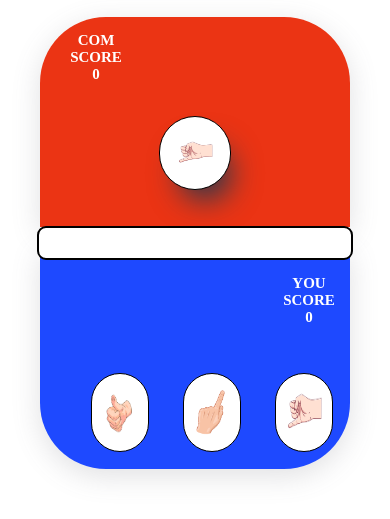
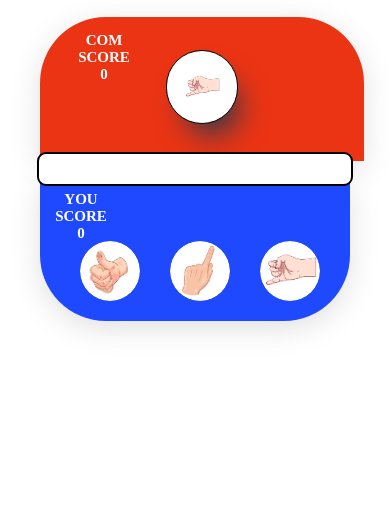
Before and after one commit to KoHaCo4/game-suit, a plain HTML site: page index.html in a window 390 px wide. Shown: the part 59-578 px from the top of the page. Drawn offline with Linux system fonts and the light colour scheme.

Commit message:
mengatur ulang css

```diff
--- a/index.html
+++ b/index.html
@@ -14,7 +14,7 @@
           <h2>COM SCORE</h2>
           <h2>0</h2>
         </div>
-        <img src="img/semut.png" alt="" class="img_comp" />
+        <img src="img/semut.png" alt="" class="img-comp" />
       </div>
       <div class="hasil"></div>
       <div class="player">
--- a/main.css
+++ b/main.css
@@ -40,6 +40,7 @@ h1 {
 }
 
 .comp {
+  width: 79%;
   background-color: rgb(235, 52, 20);
   margin: 0 100px;
   border-top-right-radius: 66px;
@@ -47,32 +48,43 @@ h1 {
   box-shadow: rgba(100, 100, 111, 0.2) 0px 7px 29px 0px;
 }
 
+/* .img-comp {
+  width: 120px;
+  height: 120px;
+  justify-content: center;
+  align-items: center;
+  overflow: hidden;
+} */
+
 .comp div {
   color: white;
   padding-top: 15px;
   padding-left: 25px;
   width: 20%;
+  position: absolute;
 }
 
-.img_comp {
+.img-comp {
   background-color: white;
-  width: 140px;
-  height: 230px;
-  margin: 25px 25px;
-  /* padding: 50px 15px; */
+  width: 120px;
+  height: 120px;
+  margin: 10%;
+  padding: 0;
+  object-fit: contain;
   border: 1px solid;
   border-radius: 99999px;
   box-shadow: rgb(38, 57, 77) 10px 20px 30px -10px;
 }
 
 .hasil {
-  width: 120px;
+  width: 140px;
   height: 50px;
   margin: auto;
   padding: auto;
   font-size: large;
   font-weight: 600;
-  top: 50%;
+  margin-top: -30px;
+  top: 60%;
   left: 50%;
   transform: translate(-50%, -50%);
   position: absolute;
@@ -82,21 +94,24 @@ h1 {
   justify-content: center;
   align-items: center;
   background-color: white;
+  z-index: 10;
 }
 
 .player {
+  position: relative;
   background-color: rgb(30, 73, 255);
   padding-top: 10px;
   margin: 20px 100px;
-  justify-items: end;
   box-shadow: rgba(100, 100, 111, 0.2) 0px 7px 29px 0px;
   border-bottom-left-radius: 66px;
   border-bottom-right-radius: 66px;
 }
 
 .player div {
+  position: absolute;
   color: white;
-  margin-right: 10px;
+  padding: 0;
+  margin: 10px;
   width: 20%;
 }
 
@@ -110,20 +125,27 @@ h1 {
 
 .player ul li {
   display: flex;
-  margin: 30px;
+  justify-content: center;
+  align-items: center;
+  width: 120px;
+  height: 120px;
+  margin: 50px;
+  border-radius: 99px;
+  overflow: hidden;
 }
 
 .player ul li img {
   background-color: white;
-  width: 100px;
-  margin: 10px 25px;
-  padding: 40px 20px;
-  border: 1px solid;
-  border-radius: 99999px;
+  width: 100%;
+  height: 100%;
+  margin: 0;
+  padding: 0;
+  border-radius: 99px;
+  object-fit: contain;
 }
 
-.player ul li img:hover {
-  box-shadow: rgb(38, 57, 77) 10px 20px 30px -10px;
+.player ul li:hover {
+  box-shadow: rgb(38, 57, 77) 10px 12px 30px -10px;
 }
 
 @media (max-width: 760px) {
@@ -156,6 +178,7 @@ h1 {
   .comp {
     margin: 20px 40px;
     padding: 0;
+    width: 83%;
     border-top-right-radius: 66px;
     border-top-left-radius: 66px;
     box-shadow: rgba(100, 100, 111, 0.2) 0px 7px 29px 0px;
@@ -201,7 +224,6 @@ h1 {
     padding-top: 0px;
     padding-bottom: 0px;
     margin: 0px 40px;
-    justify-items: end;
     box-shadow: rgba(100, 100, 111, 0.2) 0px 7px 29px 0px;
     border-bottom-left-radius: 66px;
     border-bottom-right-radius: 66px;
@@ -216,7 +238,9 @@ h1 {
   }
 
   .player ul {
+    position: relative;
     display: flex;
+    flex-wrap: wrap;
     list-style: none;
     justify-content: center;
     margin: 0;
@@ -224,6 +248,23 @@ h1 {
   }
 
   .player ul li {
+    display: block;
+    width: 60px;
+    height: 60px;
+    margin: 60px 10px 20px 20px;
+  }
+
+  .player ul li img {
+    background-color: white;
+    width: 100%;
+    height: 100%;
+    margin: 0;
+    padding: 0;
+    border-radius: 99px;
+    object-fit: contain;
+  }
+
+  /* .player ul li {
     display: flex;
     margin: 7px;
   }
@@ -235,9 +276,9 @@ h1 {
     padding: 12px 8px;
     border: 1px solid;
     border-radius: 99999px;
-  }
+  } */
 
   .player ul li img:hover {
-    box-shadow: rgb(38, 57, 77) 10px 20px 30px -10px;
+    box-shadow: rgb(38, 57, 77) 10px 20px 30px 0px;
   }
 }
--- a/script.js
+++ b/script.js
@@ -14,7 +14,7 @@ function aturanMain(player, computer) {
 }
 
 const putarGambar = () => {
-  const img_comp = document.querySelector(".img_comp");
+  const img_comp = document.querySelector(".img-comp");
   const gambar = ["gajah", "semut", "orang"];
   let i = 0;
   const waktuMulai = new Date().getTime();
@@ -47,7 +47,7 @@ pilihan.forEach((pil) => {
 
     putarGambar();
     setTimeout(() => {
-      const imgComp = document.querySelector(".img_comp");
+      const imgComp = document.querySelector(".img-comp");
       imgComp.setAttribute("src", `img/${pComputer}.png`);
 
       const info = document.querySelector(".hasil");
```
